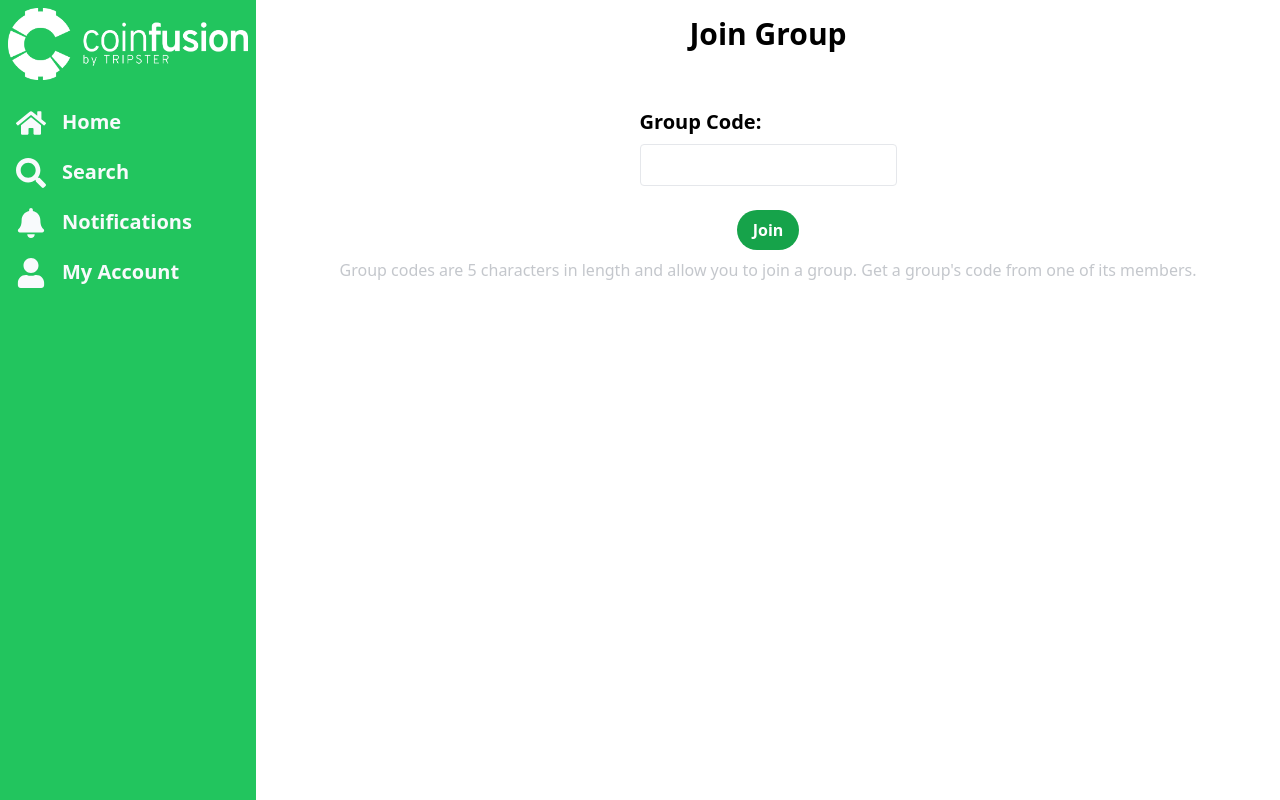
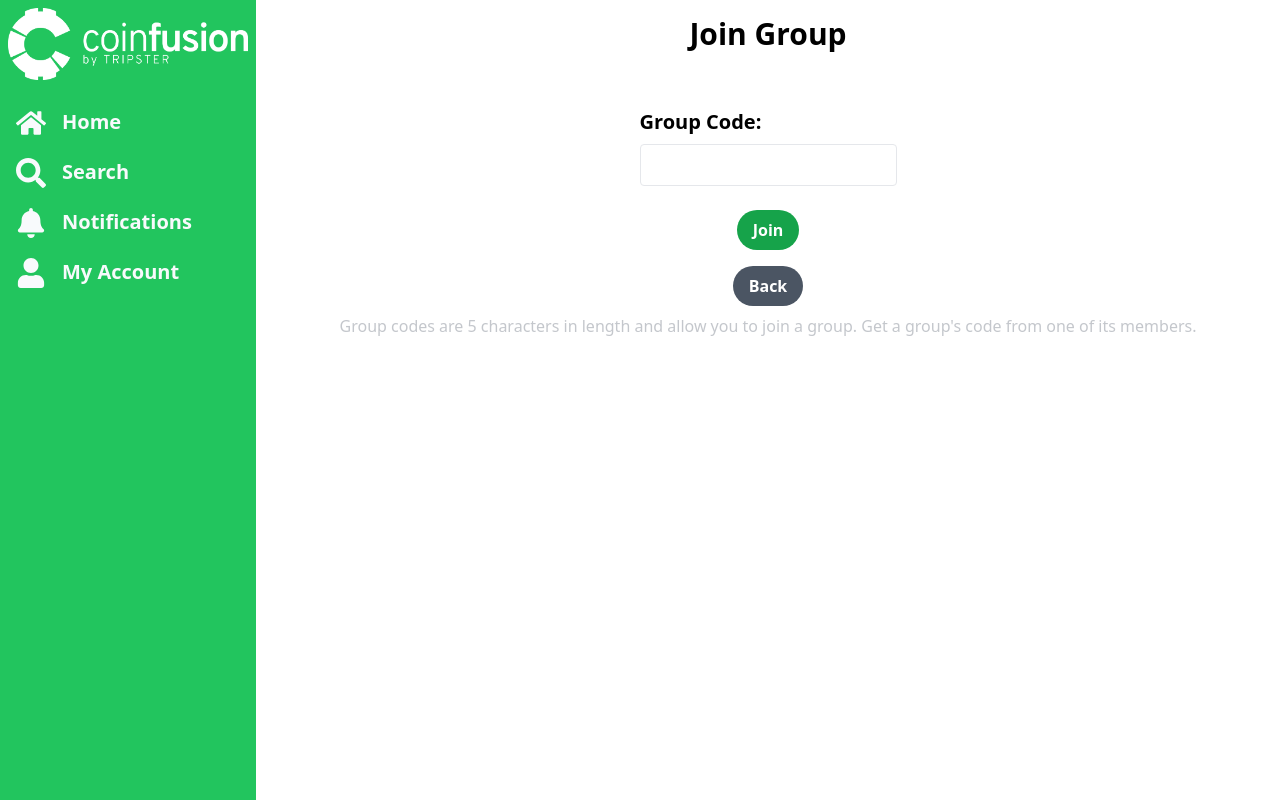
Before and after one commit to huligabuliga/tripster, a React (Create React App) app in the folder frontend/: page /home/1/joinGroup in a window 1280 px wide. Built offline with nearby package versions, Linux system fonts and the light colour scheme; no server answers.

Commit message:
join group working

```diff
--- a/frontend/src/App.js
+++ b/frontend/src/App.js
@@ -39,7 +39,7 @@ function App() {
         <Route path='group/:groupid' element={<Group />} />
         <Route path='newexpense' element={<NewExpense />} />
         <Route path='settleup' element={<SettleUp />} />
-        <Route path='/home/:userid/joinGroup' element={<JoinGroup />} />
+        <Route path='/home/:userId/joinGroup' element={<JoinGroup />} />
         <Route path='profile/:userid' element={<Profile />} />
         <Route path='profile/:userid/edit' element={<EditProfile />} />
         <Route path='/home/:userId/newGroup' element={<NewGroup />} />
--- a/frontend/src/pages/JoinGroup.js
+++ b/frontend/src/pages/JoinGroup.js
@@ -1,15 +1,13 @@
 import React, { useState } from 'react';
 import axios from 'axios';
-// css file
-// import './JoinGroup.css';
-import '../cftools.css';
 import { useNavigate, useParams } from 'react-router-dom';
+
 const JoinGroup = () => {
     const [code, setCode] = useState('');
     const [error, setError] = useState('');
-
+    const [success, setSuccess] = useState(false); // new state variable
+    const { userId } = useParams();
     const navigate = useNavigate();
-    const { userId } = useParams();
     console.log(userId);
 
     const handleSubmit = async (event) => {
@@ -19,10 +17,14 @@ const JoinGroup = () => {
             const response = await axios.post('http://localhost:3001/api/groups/join', { userId, code });
 
             console.log(response.data);
-
+            setSuccess(true); // set success state to true
         } catch (err) {
             setError(err.response.data.message);
         }
+    };
+
+    const handleBack = () => {
+        navigate(`/home/${userId}`);
     };
 
     return (
@@ -45,8 +47,12 @@ const JoinGroup = () => {
                     />
                 </div>
                 {error && <p className="text-red-500">{error}</p>}
+                {success && <p className="text-green-500">You have successfully joined the group!</p>} {/* success message */}
                 <button type="submit" className="bg-green-600 hover:bg-green-700 text-white font-bold py-2 px-4 rounded-full my-2 cursor-pointer">
                     Join
+                </button>
+                <button type="button" onClick={handleBack} className="bg-gray-600 hover:bg-gray-700 text-white font-bold py-2 px-4 rounded-full my-2 cursor-pointer">
+                    Back
                 </button>
             </form>
 
--- a/frontend/src/pages/NewGroup.js
+++ b/frontend/src/pages/NewGroup.js
@@ -10,6 +10,8 @@ const NewGroup = () => {
     const [showCode, setShowCode] = useState(false);
     const [code, setCode] = useState('');
     const navigate = useNavigate();
+
+    console.log(userId);
 
     const handleSubmit = async (event) => {
         event.preventDefault();
```
